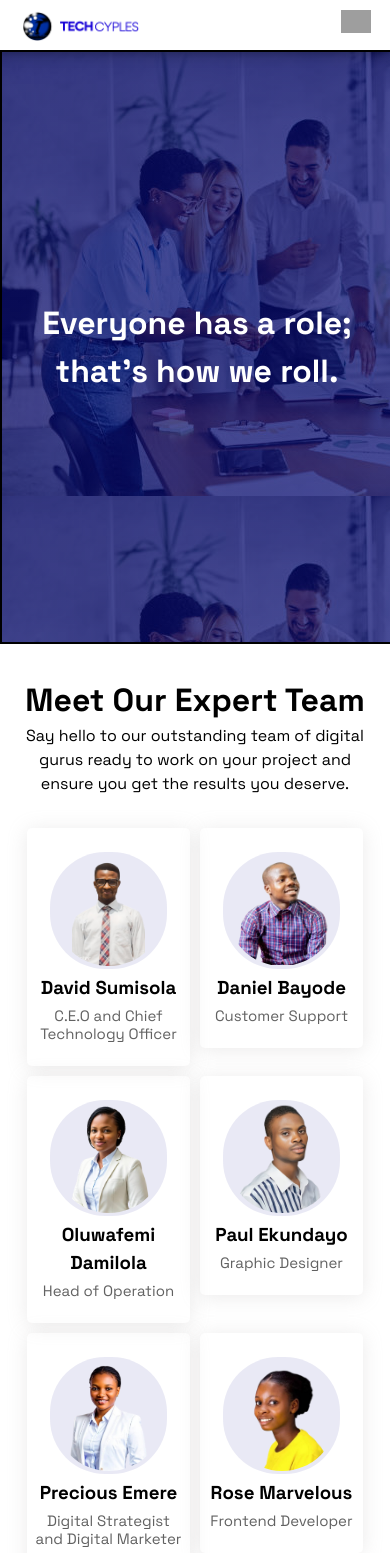
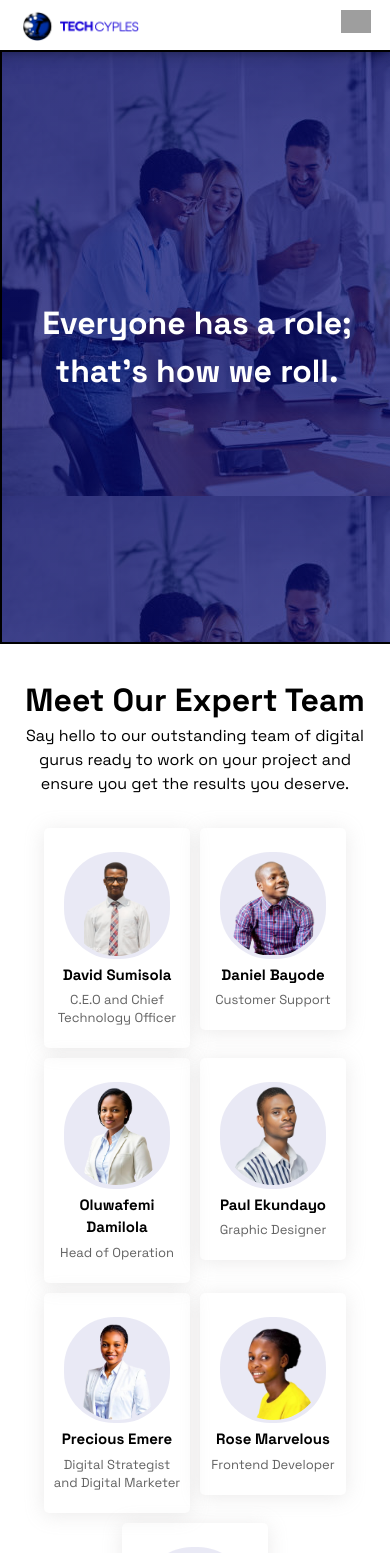
Before and after one commit to sirtims/TechCycle, a React (Vite) app: page /team in a window 390 px wide. Shown: the top 1553 px of the page. Built offline with nearby package versions, Linux system fonts and the light colour scheme; grey boxes are pictures that could not be loaded.

Commit message:
teams section

```diff
--- a/src/teamePageComponents/brand.jsx
+++ b/src/teamePageComponents/brand.jsx
@@ -26,7 +26,7 @@ const Brand = () => {
          <div className="brand_inner_wrapper">
             <img className='item item1' src="/images/brand_logo1.jpg" alt="" />
             <img className='item item2' src="/images/brand_logo2.jpg" alt="" />
-            <img className='item item3' src="/mages/brand_logo3.webp" alt="" />
+            <img className='item item3' src="/images/brand_logo3.webp" alt="" />
             <img className='item item4' src="/images/brand_logo4.jpeg" alt="" />
             <img className='item item5' src="/images/brand_logo5.jpg" alt="" />
             <img className='item item6' src="/images/brand_logo6.jpg" alt="" />
--- a/src/teamePageComponents/team.css
+++ b/src/teamePageComponents/team.css
@@ -101,29 +101,30 @@
 @media (max-width:514px) {
 
    .team_ul_li {
-      width: 147px;
+      width: 130px;
    }
 
    .team_ul_li div {
-      width: 110px;
-      border-radius: 55px;
+      width: 100px;
+      border-radius: 50px;
 
    }
 
    .team_ul_li img {
-      width: 110px;
-      height: 110px;
-      border-radius: 55px;
+      width: 100px;
+      height: 100px;
+      border-radius: 50px;
    }
 
    .team_ul_li h3 {
       margin: 0;
+      font-size: 15px;
    }
 
    .team_ul_li p {
       margin-top: 0;
       color: rgba(0, 0, 0, 0.62);
-      font-size: 15px;
+      font-size: 13px;
    }
 }
 
```
